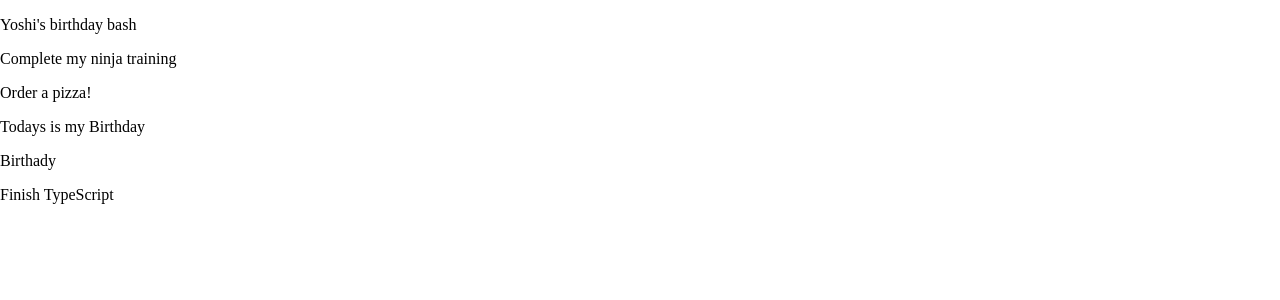
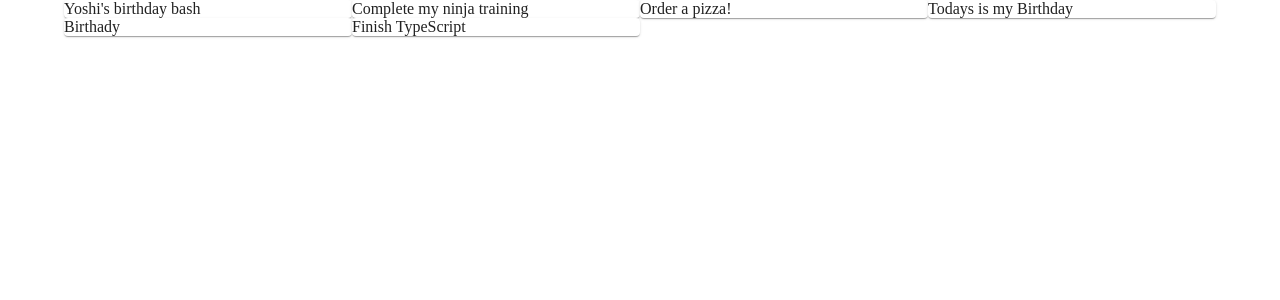
Before and after one commit to Raj-Thombare/MaterialUI, a React (Create React App) app: page /notes in a window 1280 px wide. Shown: the top 300 px of the page. Built offline with nearby package versions, Linux system fonts and the light colour scheme; data requests are answered from the project's data file.

Commit message:
Grid Done

```diff
--- a/src/pages/Notes.jsx
+++ b/src/pages/Notes.jsx
@@ -1,4 +1,5 @@
 import React, { useEffect, useState } from "react";
+import { Grid, Paper, Container } from "@mui/material";
 
 const Notes = () => {
   const [notes, setNotes] = useState([]);
@@ -10,11 +11,15 @@
   }, []);
 
   return (
-    <div>
-      {notes.map((note) => (
-        <p key={note.id}>{note.title}</p>
-      ))}
-    </div>
+    <Container>
+      <Grid container>
+        {notes.map((note) => (
+          <Grid item key={note.id} xs={12} md={6} lg={3}>
+            <Paper>{note.title}</Paper>
+          </Grid>
+        ))}
+      </Grid>
+    </Container>
   );
 };
 
```
